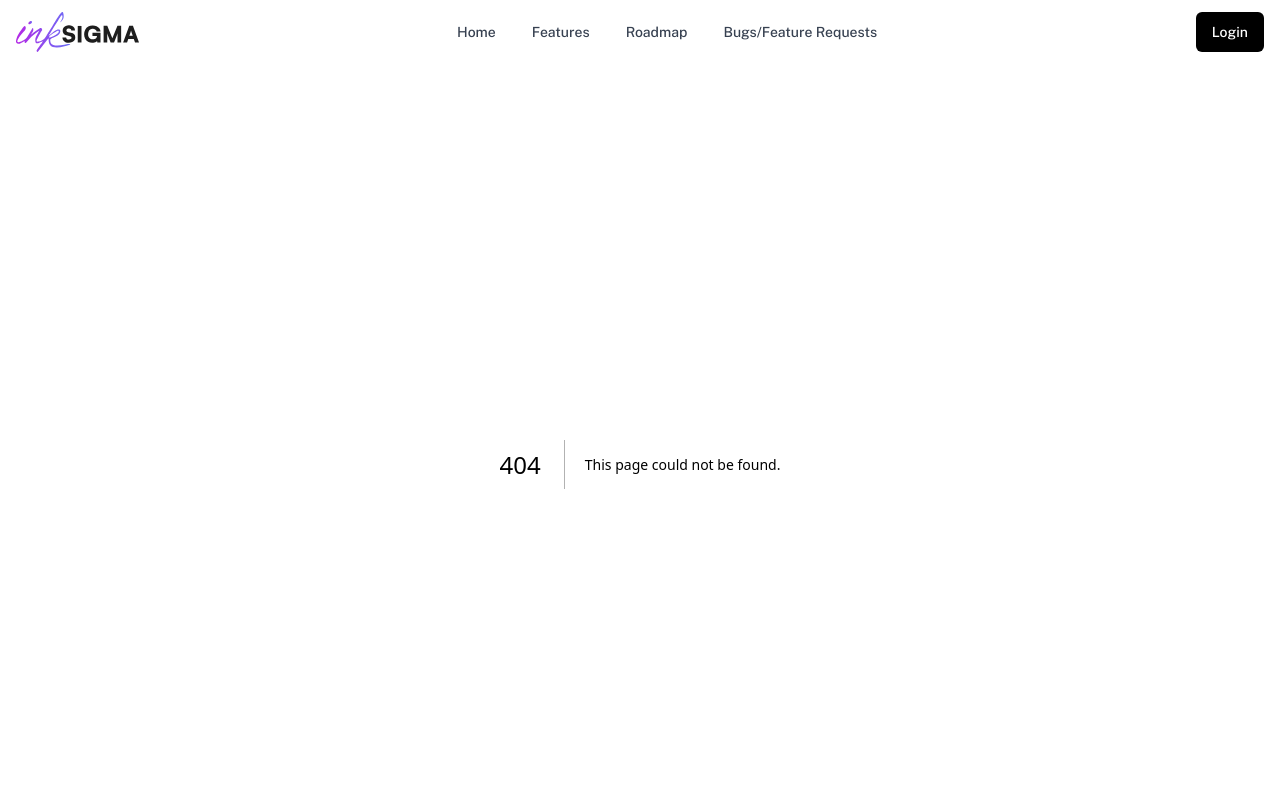
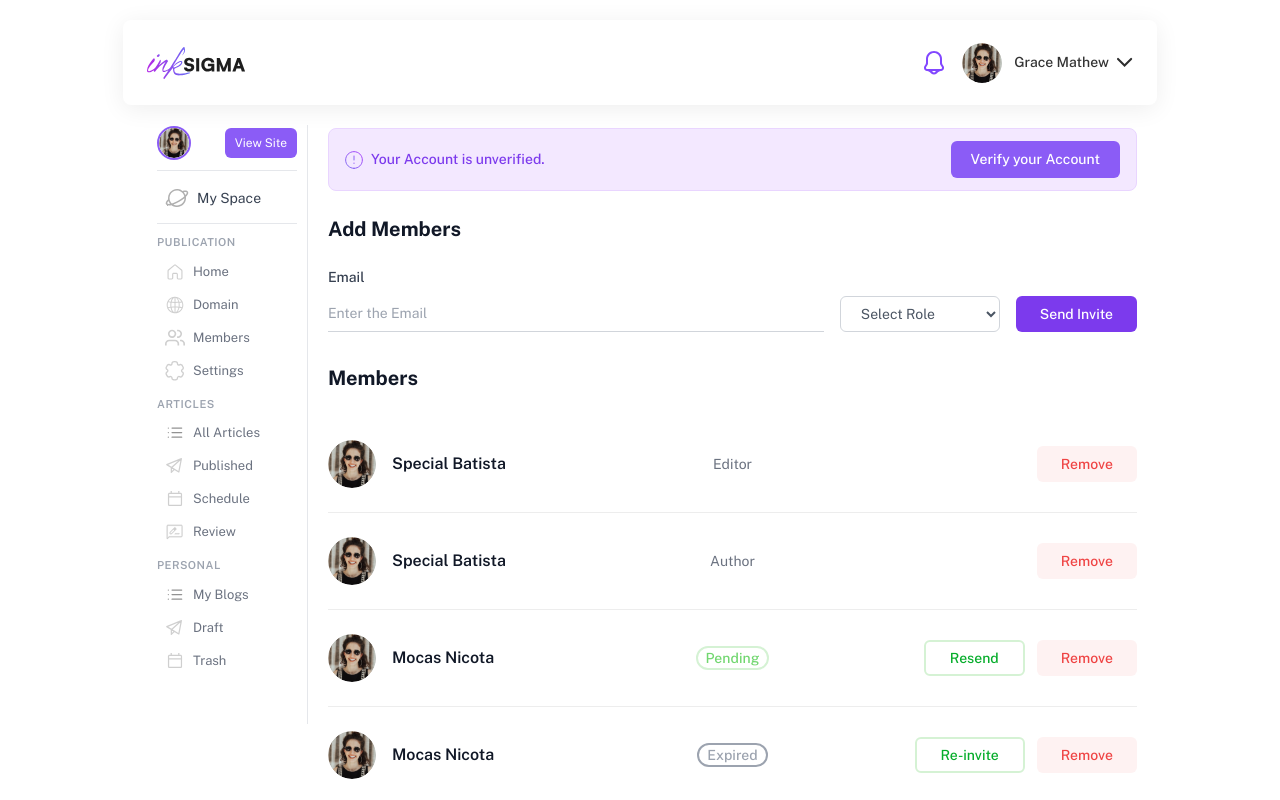
Before and after one commit to inksigmaaa/InkSigma, a Next.js app: page /members in a window 1280 px wide. Before the commit this address had no page. Shown: the top 800 px of the page. Built offline with nearby package versions, Linux system fonts and the light colour scheme; a web font is replaced by a local one.

Commit message:
desktop and tab view for members page

```diff
--- /dev/null
+++ b/src/app/components/members/Members.jsx
@@ -0,0 +1,149 @@
+"use client";
+
+import { useState } from "react";
+
+export default function Members() {
+    const [email, setEmail] = useState("");
+    const [role, setRole] = useState("Select Role");
+
+    const members = [
+        { name: "Special Batista", role: "Editor", status: null },
+        { name: "Special Batista", role: "Author", status: null },
+        { name: "Mocas Nicota", role: null, status: "Pending" },
+        { name: "Mocas Nicota", role: null, status: "Expired" },
+    ];
+
+    return (
+        <div className="absolute left-1/2 -translate-x-1/2 top-[215px] w-full max-w-[1034px] z-20 px-5 pb-20 max-[767px]:top-[230px] max-[767px]:px-4.5">
+            <div className="ml-[185px] max-[767px]:ml-0">
+                {/* Add Member Section */}
+                <div className="mb-8 max-[767px]:mb-6">
+                    <h2 className="text-xl font-bold text-gray-900 mb-6 max-[767px]:text-lg max-[767px]:mb-4 max-[639px]:text-center">
+                        Add Members
+                    </h2>
+
+                    <div className="mb-4">
+                        <label htmlFor="email" className="block text-sm font-medium text-gray-700 mb-2 max-[767px]:text-xs max-[639px]:text-base max-[639px]:font-semibold">
+                            Email
+                        </label>
+                        {/* Desktop/Tablet: All in one row, Mobile: Email separate */}
+                        <div className="max-[639px]:mb-4">
+                            <input
+                                type="email"
+                                id="email"
+                                value={email}
+                                onChange={(e) => setEmail(e.target.value)}
+                                placeholder="Enter the Email"
+                                className="w-full px-0 py-2 border-0 border-b border-gray-300 text-sm focus:outline-none focus:border-gray-900 focus:ring-0 placeholder:text-gray-400 max-[767px]:text-xs min-[640px]:hidden"
+                            />
+                        </div>
+                        {/* Desktop/Tablet: All in one row */}
+                        <div className="flex gap-4 items-end max-[767px]:gap-3 max-[639px]:hidden">
+                            <input
+                                type="email"
+                                id="email-desktop"
+                                value={email}
+                                onChange={(e) => setEmail(e.target.value)}
+                                placeholder="Enter the Email"
+                                className="flex-1 px-0 py-2 border-0 border-b border-gray-300 text-sm focus:outline-none focus:border-gray-900 focus:ring-0 placeholder:text-gray-400 max-[767px]:text-xs"
+                            />
+                            <select
+                                value={role}
+                                onChange={(e) => setRole(e.target.value)}
+                                className="px-4 py-2 border border-gray-300 rounded-md text-sm text-gray-600 bg-white focus:outline-none focus:ring-2 focus:ring-violet-500 focus:border-transparent cursor-pointer min-w-[160px] max-[767px]:min-w-[120px] max-[767px]:px-3 max-[767px]:py-1.5 max-[767px]:text-xs"
+                            >
+                                <option value="Select Role">Select Role</option>
+                                <option value="Editor">Editor</option>
+                                <option value="Author">Author</option>
+                            </select>
+                            <button className="px-6 py-2 bg-violet-600 text-white rounded-md text-sm font-medium hover:bg-violet-700 transition-colors whitespace-nowrap max-[767px]:px-4 max-[767px]:py-1.5 max-[767px]:text-xs">
+                                Send Invite
+                            </button>
+                        </div>
+                        {/* Mobile: Dropdown and Button side by side */}
+                        <div className="hidden max-[639px]:flex gap-3">
+                            <select
+                                value={role}
+                                onChange={(e) => setRole(e.target.value)}
+                                className="flex-1 px-4 py-3 border border-gray-300 rounded-md text-sm text-gray-600 bg-white focus:outline-none focus:ring-2 focus:ring-violet-500 focus:border-transparent cursor-pointer"
+                            >
+                                <option value="Select Role">Select Role</option>
+                                <option value="Editor">Editor</option>
+                                <option value="Author">Author</option>
+                            </select>
+                            <button className="flex-1 py-3 bg-violet-600 text-white rounded-md text-base font-medium hover:bg-violet-700 transition-colors">
+                                Send Invite
+                            </button>
+                        </div>
+                    </div>
+                </div>
+
+                {/* Members List Section */}
+                <div>
+                    <h2 className="text-xl font-bold text-gray-900 mb-6 max-[767px]:text-lg max-[767px]:mb-4">
+                        Members
+                    </h2>
+
+                    <div>
+                        {members.map((member, index) => (
+                            <div key={index}>
+                                <div className="flex items-center justify-between py-6 max-[767px]:py-4">
+                                    {/* Profile Section - Left */}
+                                    <div className="flex items-center gap-4 w-1/3 max-[767px]:gap-2">
+                                        <img
+                                            src="/images/icons/profileuser.svg"
+                                            alt={member.name}
+                                            className="w-12 h-12 rounded-full object-cover max-[767px]:w-10 max-[767px]:h-10"
+                                        />
+                                        <p className="text-base font-semibold text-gray-900 max-[767px]:text-sm">
+                                            {member.name}
+                                        </p>
+                                    </div>
+
+                                    {/* Role/Status - Middle */}
+                                    <div className="w-1/3 flex justify-center">
+                                        {member.role && (
+                                            <span className="text-sm text-gray-500 max-[767px]:text-xs">
+                                                {member.role}
+                                            </span>
+                                        )}
+                                        {member.status === "Pending" && (
+                                            <span className="px-2 py-0 text-sm font-medium text-[#72D770] border-2 border-[#D5F2D4] rounded-full max-[767px]:text-xs max-[767px]:px-1.5">
+                                                Pending
+                                            </span>
+                                        )}
+                                        {member.status === "Expired" && (
+                                            <span className="px-2 py-0 text-sm font-medium text-gray-400 border-2 border-gray-400 rounded-full max-[767px]:text-xs max-[767px]:px-1.5">
+                                                Expired
+                                            </span>
+                                        )}
+                                    </div>
+
+                                    {/* Action Buttons - Right */}
+                                    <div className="w-1/3 flex items-center justify-end gap-3 max-[767px]:gap-2">
+                                        {member.status === "Pending" && (
+                                            <button className="px-6 py-1.5 text-sm font-medium text-[#06AD2B] border-2 border-[#D5F2D4] rounded-md hover:bg-green-50 transition-colors max-[767px]:px-4 max-[767px]:py-1 max-[767px]:text-xs">
+                                                Resend
+                                            </button>
+                                        )}
+                                        {member.status === "Expired" && (
+                                            <button className="px-6 py-1.5 text-sm font-medium text-[#06AD2B] border-2 border-[#D5F2D4] rounded-md hover:bg-green-50 transition-colors max-[767px]:px-4 max-[767px]:py-1 max-[767px]:text-xs">
+                                                Re-invite
+                                            </button>
+                                        )}
+                                        <button className="px-6 py-2 text-sm font-medium text-red-500 bg-red-50 rounded-md hover:bg-red-100 transition-colors max-[767px]:px-4 max-[767px]:py-1.5 max-[767px]:text-xs">
+                                            Remove
+                                        </button>
+                                    </div>
+                                </div>
+                                {index < members.length - 1 && (
+                                    <hr className="border-[#EDEDED]" />
+                                )}
+                            </div>
+                        ))}
+                    </div>
+                </div>
+            </div>
+        </div>
+    );
+}
--- /dev/null
+++ b/src/app/members/page.jsx
@@ -0,0 +1,15 @@
+import NavbarLoggedin from "../components/navbar/NavbarLoggedin";
+import Sidebar from "../components/sidebar/Sidebar";
+import Verify from "../components/verify/Verify";
+import Members from "../components/members/Members";
+
+export default function MembersPage() {
+    return (
+        <>
+            <NavbarLoggedin />
+            <Sidebar />
+            <Verify />
+            <Members />
+        </>
+    )
+}
--- a/src/components/ConditionalLayout.jsx
+++ b/src/components/ConditionalLayout.jsx
@@ -17,9 +17,10 @@ export default function ConditionalLayout({ children }) {
   const isDraftsPage = pathname === "/drafts"
   const isMyBlogsPage = pathname === "/myblogs"
   const isTrashPage = pathname === "/trash"
+  const isMembersPage = pathname === "/members"
 
 
-  if (isAuthPage || isDashboardPage || isSchedulePage || isReviewPage || isEditorPage || isPostsPage || isPublishedPage || isCommentsPage || isDraftsPage || isMyBlogsPage || isTrashPage) {
+  if (isAuthPage || isDashboardPage || isSchedulePage || isReviewPage || isEditorPage || isPostsPage || isPublishedPage || isCommentsPage || isDraftsPage || isMyBlogsPage || isTrashPage || isMembersPage) {
     return (
       <div className="min-h-screen">
         {children}
```
Also changed, not shown: public/images/icons/memberDelete.png (added), public/images/icons/memberdelete.svg (added).
